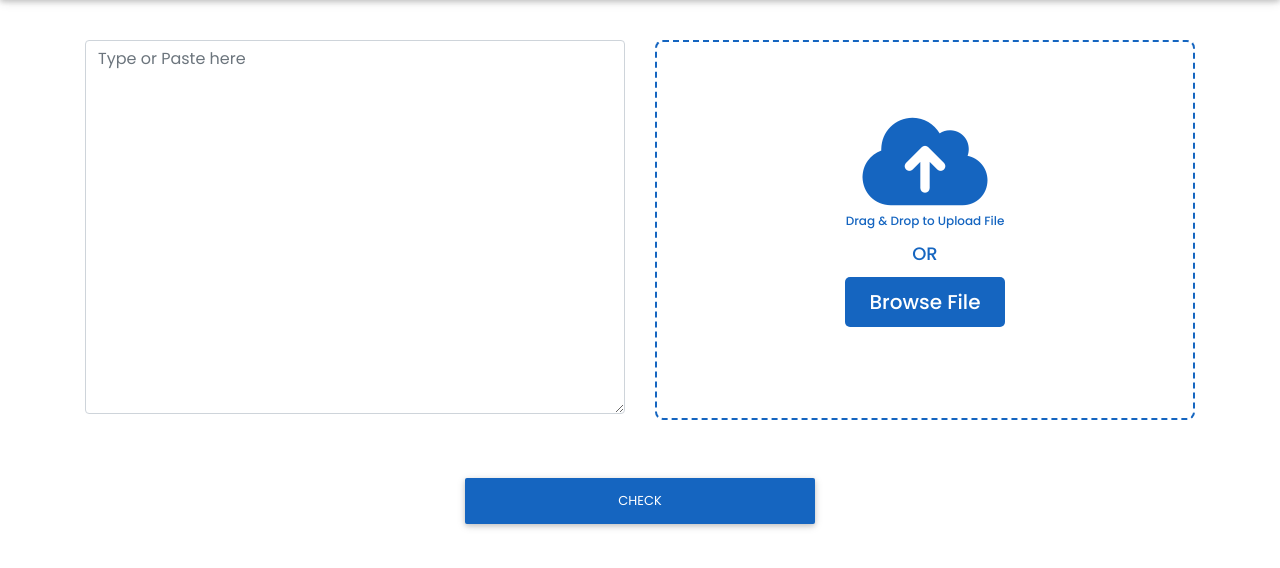
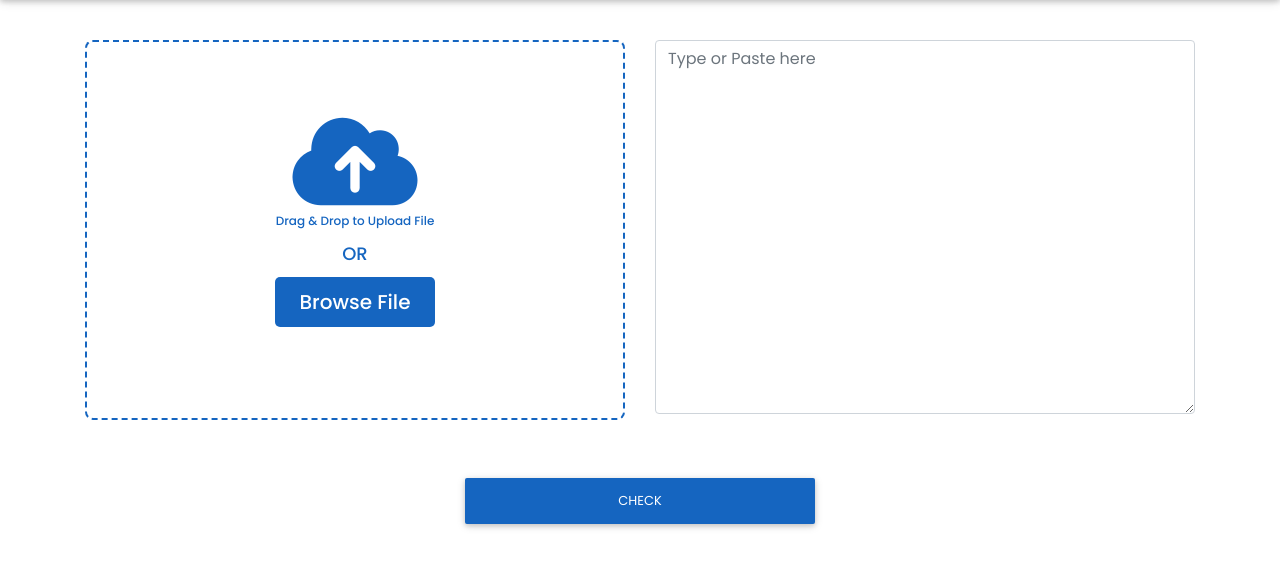
Before and after one commit to d0r1h/jobesy, a Flask app: page / in a window 1280 px wide. Shown: the part 64-632 px from the top of the page. Run offline with Flask 2, Linux system fonts and the light colour scheme; some libraries are stand-ins or nearby versions.

Commit message:
Add files via upload
interchanged positions of upload and text, added limit to reducing size of textarea

```diff
--- a/templates/job.html
+++ b/templates/job.html
@@ -107,11 +107,6 @@
   <div class="container">
   <div class="row">
     <div class="col-sm-12 col-md-6">
-      <div id="myform" class="form-group  shadow-textarea">
-  <textarea style="margin-top:32px" name="resume_text" placeholder="Type or Paste here" class="form-control" id="resume_text" rows="15"></textarea>
-</div>
-    </div>
-    <div class="col-sm-12 col-md-6">
   <div class="drag-area">
     <div class="icon"><i class="fas fa-cloud-upload-alt"></i></div>
     <header>Drag & Drop to Upload File</header>
@@ -121,6 +116,12 @@
   </div>
   <input id="file" type="file" name="file" autocomplete="off" hidden>
     </div>
+    <div class="col-sm-12 col-md-6">
+      <div id="myform" class="form-group  shadow-textarea">
+  <textarea style="margin-top:32px;min-height:250px;" name="resume_text" placeholder="Type or Paste here" class="form-control" id="resume_text" rows="15"></textarea>
+</div>
+    </div>
+
   </div>
   <br>
   <div class="row">
```
